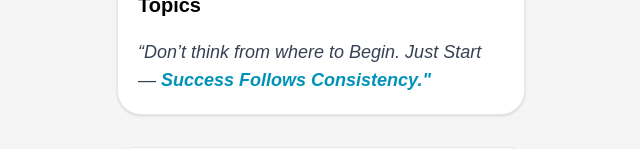
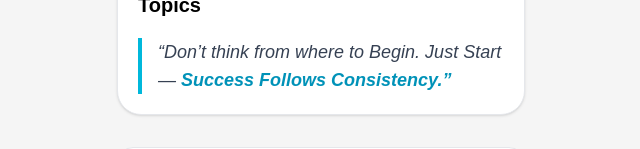
Before and after one commit to sahilslomo/PASSIVE, a Next.js app: page /topics/1/1 in a window 1280 px wide. Shown: the part 250-399 px from the top of the page, without its empty margins (319-959 px from the left). Built offline with nearby package versions, Linux system fonts and the light colour scheme; no server answers; the database is empty.

Commit message:
final clean fix

```diff
--- a/app/topics/[classId]/[functionId]/page.tsx
+++ b/app/topics/[classId]/[functionId]/page.tsx
@@ -228,14 +228,15 @@ export default function TopicsPage() {
               {functionTitle}
             </h2>
 
-            <div className="mt-5 border-l-4 border-cyan-500 pl-4"></div>
+            <div className="mt-5 border-l-4 border-cyan-500 pl-4">
               <p className="text-base md:text-lg font-medium italic text-gray-700 leading-7">
                 “Don’t think from where to Begin.
                 Just Start —
                 <span className="text-cyan-600 font-semibold">
-                {" "}Success Follows Consistency."
+                  {" "}Success Follows Consistency.”
                 </span>
               </p>
+            </div>
           </div>
 
         </div>
```
Also changed, not shown: app/questions/[topicId]/page.tsx (indentation only). Lines whose indentation alone changed are shown as unchanged.
